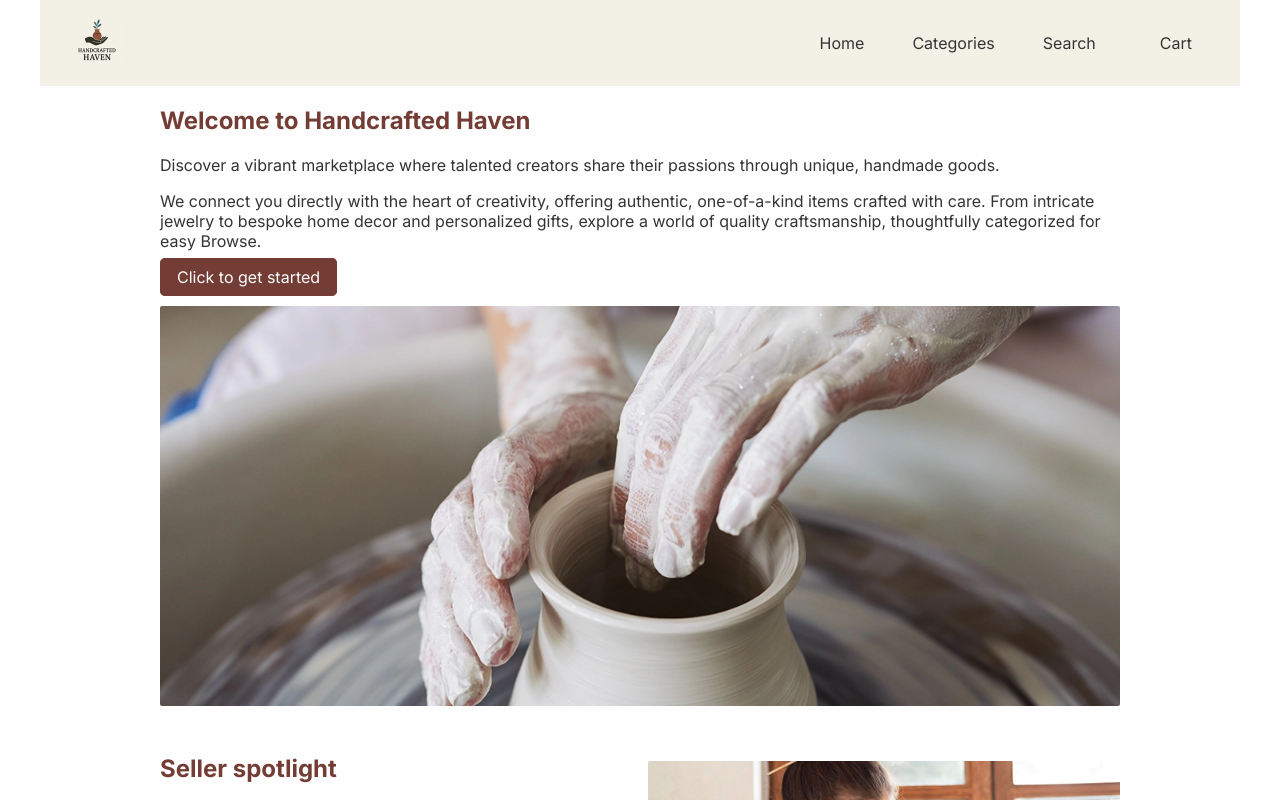
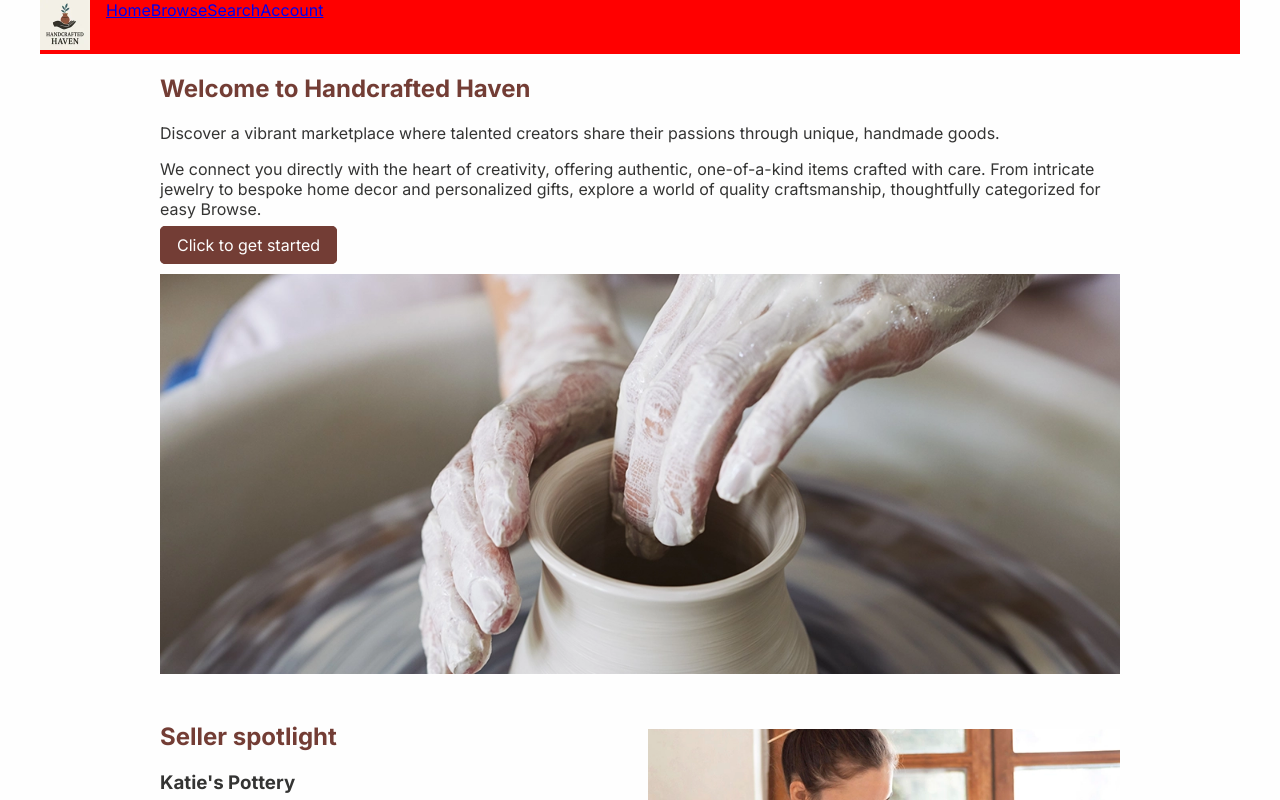
Before and after one commit to ross-owen/wdd430-handcrafted-haven, a Next.js app: page / in a window 1280 px wide. Shown: the top 800 px of the page. Built offline with nearby package versions, Linux system fonts and the light colour scheme.

Commit message:
nav bar changes

```diff
--- a/src/app/globals.css
+++ b/src/app/globals.css
@@ -49,75 +49,8 @@ h2 {
 }
 
 /* NAV SECTION */
-
 header {
-    width: 100%;
+    background-color: red;
     display: flex;
-    box-sizing: border-box;
-    justify-content: space-between;
-    align-items: center;
-    background-color: var(--accent3-color);
-    padding: 1rem 2rem;
+    gap: 1rem;
 }
-
-
-img {
-    border-radius: 2px;
-}
-
-.nav-links {
-    display: flex;
-    align-items: center;
-    text-decoration: none;
-    color: var(--primary-color);
-    width: 100%;
-    padding: 1rem;
-}
-
-.nav-items {
-    display: flex;
-    gap: 2rem;
-    justify-content: space-between;
-}
-
-.nav-links:hover {
-    color: var(--accent1-color);
-    text-decoration: underline;
-}
-
-.category-dropdown {
-    position: relative;
-}
-
-.dropdown-title {
-    cursor: pointer;
-}
-
-.dropdown-menu {
-    position: absolute;
-    top: 100%;
-    left: 0;
-    background-color: var(--accent3-color);
-    border: 1px solid var(--secondary-color);
-    border-radius: var(--radius);
-    display: flex;
-    flex-direction: column;
-    gap: 0.5rem;
-    z-index: 1000;
-}
-
-.dropdown-link {
-    display: block;
-    width: 100%;
-    padding: 0.25rem 0.5rem;
-    margin: 0;
-    white-space: nowrap;
-    text-decoration: none;
-    color: var(--primary-color);
-    box-sizing: border-box;
-}
-
-.dropdown-link:hover {
-    color: var(--accent1-color);
-    text-decoration: underline;
-}
--- a/src/app/ui/nav/categories.tsx
+++ /dev/null
@@ -1,34 +0,0 @@
-'use client';
-
-import Link from 'next/link';
-import { useState } from 'react';
-
-export default function Categories() {
-	const [isOpen, setIsOpen] = useState(false);
-
-	return (
-		<div
-			className="category-dropdown"
-			onMouseEnter={() => setIsOpen(true)}
-			onMouseLeave={() => setIsOpen(false)}
-		>
-			<p className="dropdown-title">Categories</p>
-			{isOpen && (
-				<div className="dropdown-menu">
-					<Link href="/browse/jewelry" className="dropdown-link">
-						Jewelry
-					</Link>
-					<Link href="/browse/home-decor" className="dropdown-link">
-						Home Decor
-					</Link>
-					<Link href="/browse/art" className="dropdown-link">
-						Art
-					</Link>
-					<Link href="/browse/clothing" className="dropdown-link">
-						Clothing
-					</Link>
-				</div>
-			)}
-		</div>
-	);
-}
--- a/src/app/ui/nav/nav.tsx
+++ b/src/app/ui/nav/nav.tsx
@@ -1,19 +1,23 @@
+'use client'
+
 import { inter } from '@/app/ui/fonts';
 import Link from 'next/link';
-import Categories from './categories';
 
 export default function Nav() {
     return (
-			<div className="nav-items">
+		<div className="nav nav-items">
 			<Link href="/" className="nav-links">
 				Home
 			</Link>
-				<Categories />
+			<Link href="/browse" className="nav-links">
+				Browse
+			</Link>
 			<Link href="/search" className="nav-links">
 				Search
 			</Link>
-				<Link href="/cart" className="nav-links">
-					Cart
+			<Link href="/account" className="nav-links">
+				{/* Replace with profile picture */}
+				Account
 			</Link>
 		</div>
 	);
```
Also changed, not shown: src/app/page.tsx (+4 -8 lines). Lines whose indentation alone changed are shown as unchanged.
